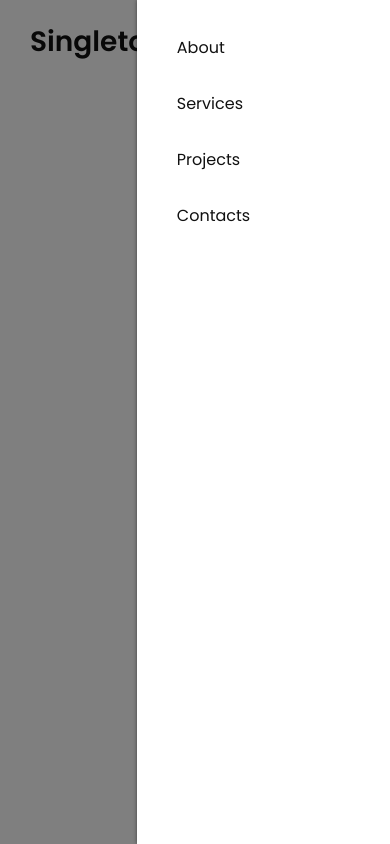
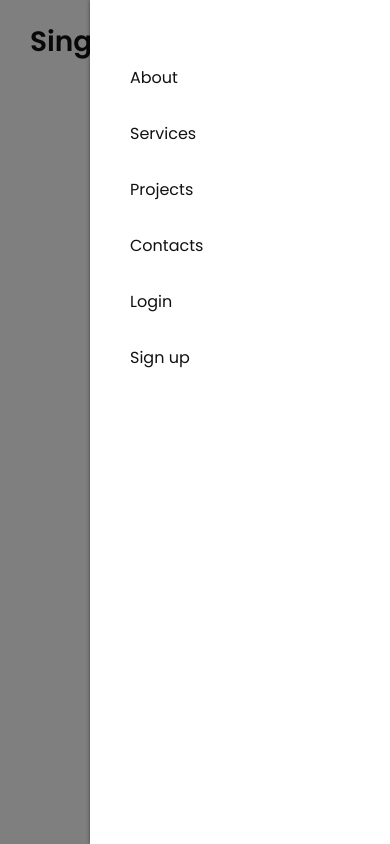
Before and after one commit to 10x-internships/singleton-html, a plain HTML site: page index.html in a window 390 px wide. Both pictures are taken after a click on the element 349 px from the left and 42 px from the top of the page. Drawn offline with Linux system fonts and the light colour scheme.

Commit message:
feat: header

```diff
--- a/index.html
+++ b/index.html
@@ -14,7 +14,8 @@
       href="https://cdnjs.cloudflare.com/ajax/libs/font-awesome/5.15.3/css/all.min.css"
       referrerpolicy="no-referrer"
     />
-    <link rel="stylesheet" href="./style.css" />
+    <link rel="stylesheet" href="./src/styles/reset.css" />
+    <link rel="stylesheet" href="./src/styles/style.css" />
     <title>Singleton</title>
   </head>
   <body>
@@ -22,7 +23,7 @@
       <div class="container">
         <!-- Header -->
         <header class="header">
-          <a href="#" class="header__logo">Singleton</i></a>
+          <a href="#" class="header__logo">Singleton</a>
           <nav class="nav">
             <ul class="nav__list">
               <li class="nav__item">
@@ -38,10 +39,16 @@
                 <a href="#" class="nav__link">Contacts</a>
               </li>
             </ul>
+            <div class="nav__auth">
+              <a href="#" class="nav__link">Login</a>
+              <a href="#" class="nav__link">Sign up</a>
+            </div>
           </nav>
           <div class="header__auth">
             <a href="#" class="header__auth-link">Login</a>
-            <a href="#" class="header__auth-link header__auth-link--signup">Sign up</a>
+            <a href="#" class="header__auth-link header__auth-link--signup"
+              >Sign up</a
+            >
           </div>
           <div class="header__toggle">
             <i class="fa fa-bars"></i>
@@ -51,6 +58,6 @@
       </div>
     </div>
 
-    <script src="./main.js"></script>
+    <script src="./src/js/main.js"></script>
   </body>
 </html>
--- a/main.js
+++ b/src/js/main.js
@@ -2,11 +2,14 @@
 const menuToggle = document.querySelector('.header__toggle');
 const header = document.querySelector('.header');
 const headerOverlay = document.querySelector('.header__overlay');
+const body = document.querySelector('body');
 
 menuToggle.addEventListener('click', () => {
-  header.classList.toggle('active');
+  header.classList.add('active');
+  body.style.overflowY = 'hidden';
 });
 
 headerOverlay.addEventListener('click', () => {
   header.classList.remove('active');
+  body.style.overflow = 'auto';
 });
--- /dev/null
+++ b/src/styles/reset.css
@@ -0,0 +1,32 @@
+/* Reset */
+*,
+*::before,
+*::after {
+  margin: 0;
+  padding: 0;
+  box-sizing: border-box;
+}
+
+a {
+  text-decoration: none;
+  display: inline-block;
+}
+
+img {
+  max-width: 100%;
+  display: block;
+}
+
+input,
+button {
+  font-family: inherit;
+  display: inline-block;
+}
+
+button {
+  cursor: pointer;
+}
+
+ul {
+  list-style: none;
+}
--- a/style.css
+++ b/src/styles/style.css
@@ -1,36 +1,3 @@
-/* Reset */
-*,
-*::before,
-*::after {
-  margin: 0;
-  padding: 0;
-  box-sizing: border-box;
-}
-
-a {
-  text-decoration: none;
-  display: inline-block;
-}
-
-img {
-  max-width: 100%;
-  display: block;
-}
-
-input,
-button {
-  font-family: inherit;
-  display: inline-block;
-}
-
-button {
-  cursor: pointer;
-}
-
-ul {
-  list-style: none;
-}
-
 /* Global style */
 :root {
   --font-family: 'Poppins', sans-serif;
@@ -100,10 +67,18 @@ body {
 .header__toggle {
   font-size: 24px;
   display: none;
+  cursor: pointer;
 }
 
 .header__overlay {
   display: none;
+  position: fixed;
+  top: 0;
+  left: 0;
+  width: 100%;
+  height: 100%;
+  background-color: rgba(0, 0, 0, 0.5);
+  z-index: 10;
 }
 
 /* Navbar */
@@ -125,9 +100,35 @@ body {
   color: var(--text-color-light);
 }
 
+.nav__auth {
+  display: none;
+}
+
 /* Responsive header and nav */
 @media screen and (max-width: 1023px) {
-  .nav,
+  .nav {
+    display: block;
+    position: fixed;
+    top: 0;
+    right: 0;
+    width: 300px;
+    height: 100vh;
+    background-color: var(--white-color);
+    padding: 50px 20px;
+    box-shadow: 0 0 4px rgba(0, 0, 0, 0.5);
+    transform: translate(100%);
+    transition: transform 0.25s linear;
+    z-index: 20;
+  }
+
+  .nav__list {
+    display: block;
+  }
+
+  .nav__auth {
+    display: block;
+  }
+
   .header__auth {
     display: none;
   }
@@ -140,45 +141,24 @@ body {
     display: block;
   }
 
-  .header.active .nav {
-    display: block;
-    position: fixed;
-    top: 0;
-    right: 0;
-    width: 30vh;
-    height: 100vh;
-    background-color: var(--white-color);
-    padding: 20px;
-    box-shadow: 0 0 4px rgba(0, 0, 0, 0.5);
-    z-index: 20;
+  .header .nav__item {
+    margin-right: 0;
   }
 
-  .header.active .nav__list {
-    display: block;
-  }
-
-  .header.active .nav__item {
-    margin: 0;
-  }
-
-  .header.active .nav__link {
+  .nav__link {
     padding: 20px;
   }
 
-  .header.active .nav__link:hover {
+  .nav__link:hover {
     background-color: var(--purple-color);
     border-radius: 4px;
     color: var(--white-color);
   }
 
+  .header.active .nav {
+    transform: translate(0);
+  }
   .header.active .header__overlay {
     display: block;
-    position: fixed;
-    top: 0;
-    left: 0;
-    width: 100%;
-    height: 100%;
-    background-color: rgba(0, 0, 0, 0.5);
-    z-index: 10;
   }
 }
```
Also changed, not shown: src/images/airbnb.svg (renamed from images/airbnb.svg), src/images/analytics.png (renamed from images/analytics.png), src/images/chrome.svg (renamed from images/chrome.svg), src/images/google.svg (renamed from images/google.svg), src/images/keyfolder.png (renamed from images/keyfolder.png), src/images/mastercard.svg (renamed from images/mastercard.svg), src/images/nike.svg (renamed from images/nike.svg), src/images/phone.jpg (renamed from images/phone.jpg), src/images/stripe.svg (renamed from images/stripe.svg), src/images/tennisplayer.png (renamed from images/tennisplayer.png), src/images/uber.svg (renamed from images/uber.svg).
